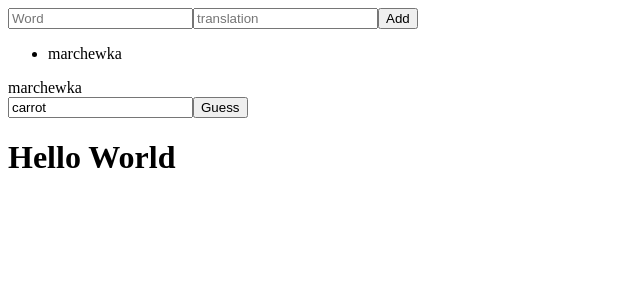
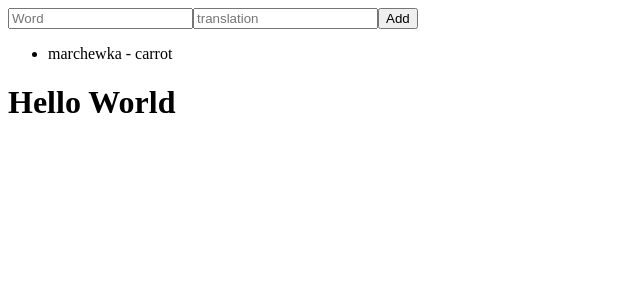
Before and after one commit to sylvestertarnowski/words-learning-app, a React (Create React App) app: page / in a window 1280 px wide. Shown: the top 300 px of the page, without its empty margins (0-640 px from the left). Built offline with nearby package versions, Linux system fonts and the light colour scheme.

Commit message:
Separated matters, adding words will simply pass props to word guessing component

```diff
--- a/src/AddWords.js
+++ b/src/AddWords.js
@@ -32,13 +32,6 @@ class AddWords extends Component {
         event.preventDefault();
     }
 
-    handleWordGuess(event) {
-        event.preventDefault();
-        const e = event.target;
-        console.log(e);
-        event.preventDefault();
-    }
-
     render() {
         let items = this.state.list;
         return (
@@ -51,13 +44,6 @@ class AddWords extends Component {
                 <ul>
                     {items.map(item => <DisplayWords key={item.word} data={item}/>)}
                 </ul>
-                <form onSubmit={this.handleWordGuess}>
-                    <div name="wordToGuess" value={this.state.list[0].translation}>
-                        {this.state.list[0].word}
-                    </div>
-                    <input name="guessedWord" placeholder="guess" value={this.state.list[0].translation} ></input>
-                    <button>Guess</button>
-                </form>
             </div>
         )
     }
--- a/src/DisplayWords.js
+++ b/src/DisplayWords.js
@@ -2,7 +2,7 @@ import React from "react";
 
 function DisplayWords(props) {
     return (
-        <li>{props.data.word}</li>
+        <li>{props.data.word} - {props.data.translation}</li>
     )
 }
 
```
